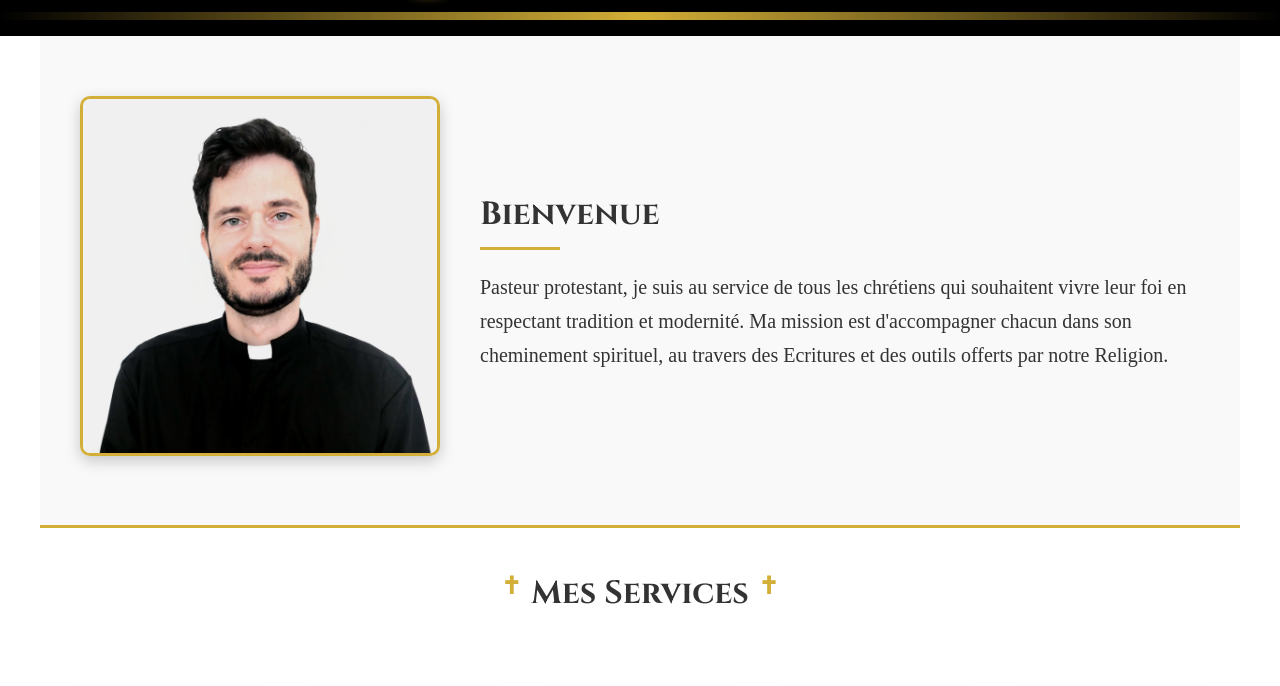
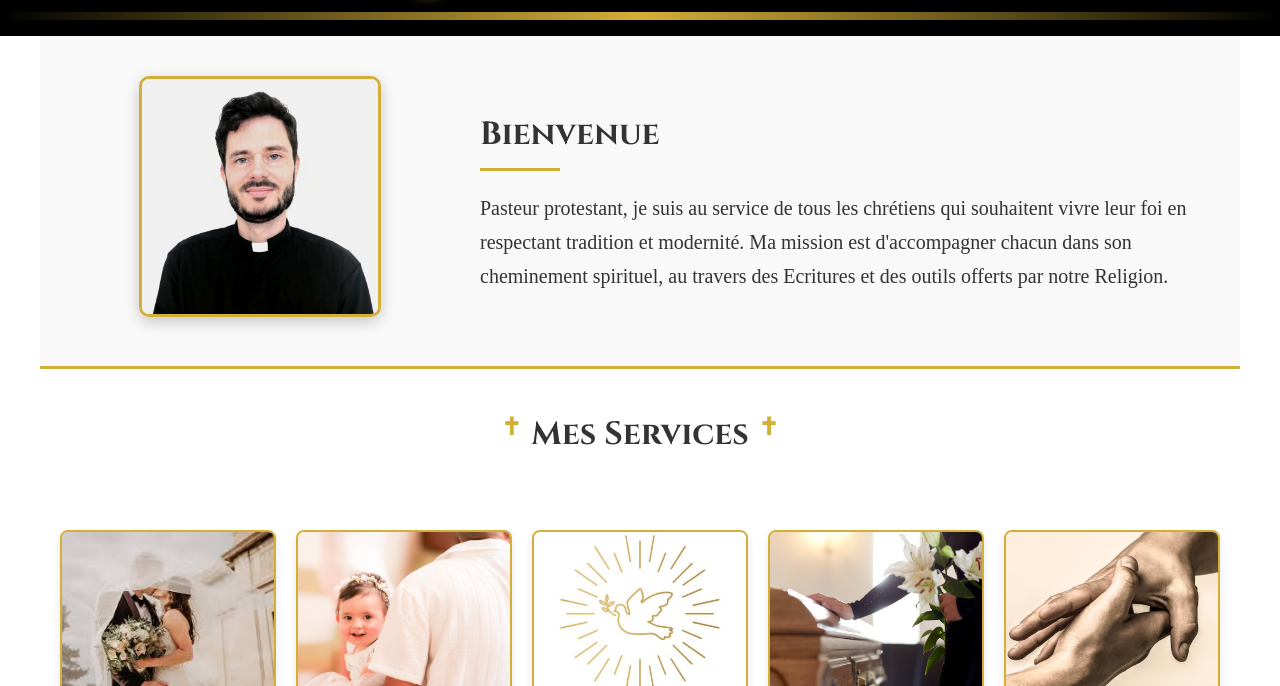
Before and after one commit to ConstantVanguard/reverend, a plain HTML site: page index.html in a window 1280 px wide. Shown: the part 109-795 px from the top of the page. Drawn offline with Linux system fonts and the light colour scheme.

Commit message:
Update index.html

```diff
--- a/index.html
+++ b/index.html
@@ -67,12 +67,17 @@
         .intro {
     display: flex;
     flex-wrap: wrap;
-            padding: 40px 20px;
+    padding: 20px 20px; /* Réduit le padding de 40px à 20px */
     max-width: 1200px;
     margin: 0 auto;
     align-items: center;
     background-color: #f9f9f9;
-            border-bottom: 3px solid #D4AF37; /* Bordure dorée */
+    border-bottom: 3px solid #D4AF37;
+}
+
+.welcome-text p {
+    font-size: 18px; /* Légèrement réduit de 20px à 18px */
+    line-height: 1.5; /* Réduit de 1.7 à 1.5 */
 }
 
         .photo-container {
@@ -83,11 +88,11 @@
         }
 
         .profile-photo {
-            max-width: 100%;
+    max-width: 67%; /* Réduit à 67% de la taille originale */
     height: auto;
     border-radius: 10px;
     box-shadow: 0 5px 15px rgba(0,0,0,0.2);
-            border: 3px solid #D4AF37; /* Bordure dorée */
+    border: 3px solid #D4AF37; /* Bordure dorée conservée */
 }
 
         .welcome-text {
```
Lines whose indentation alone changed are shown as unchanged.
